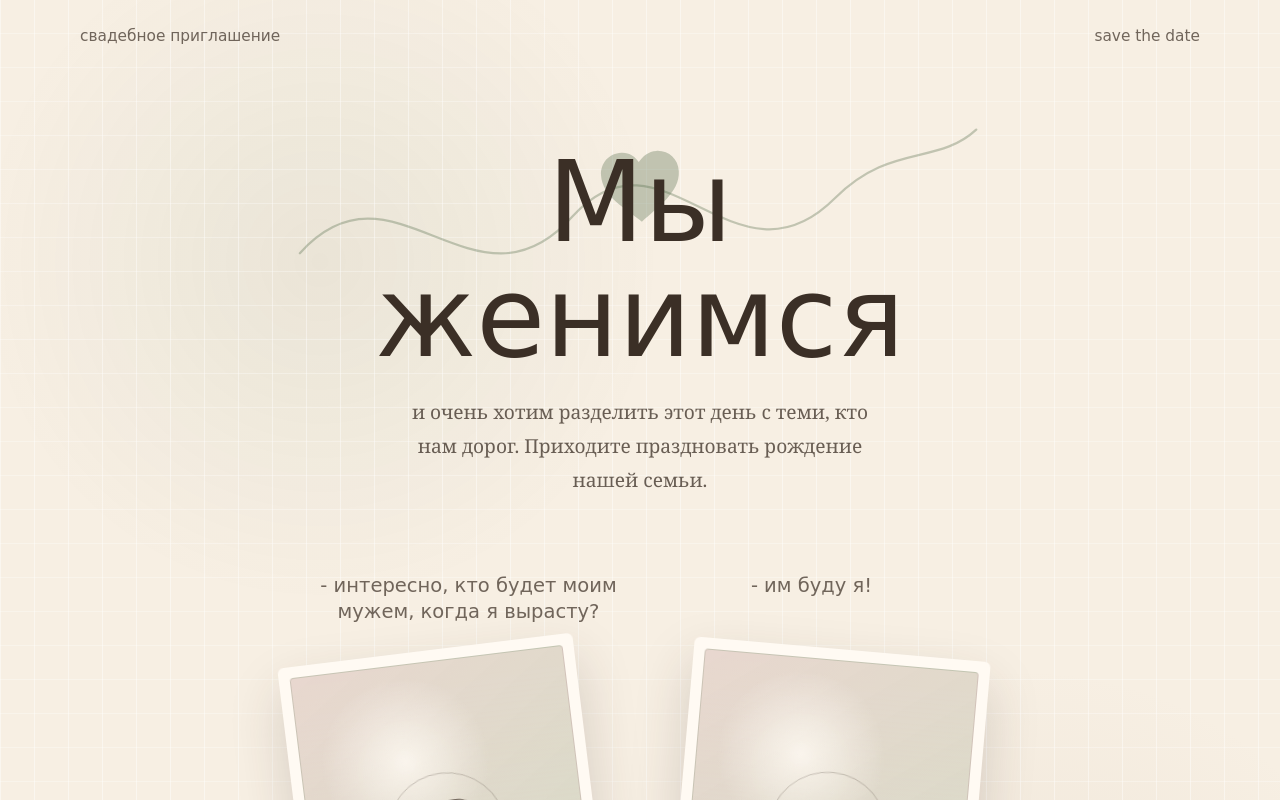
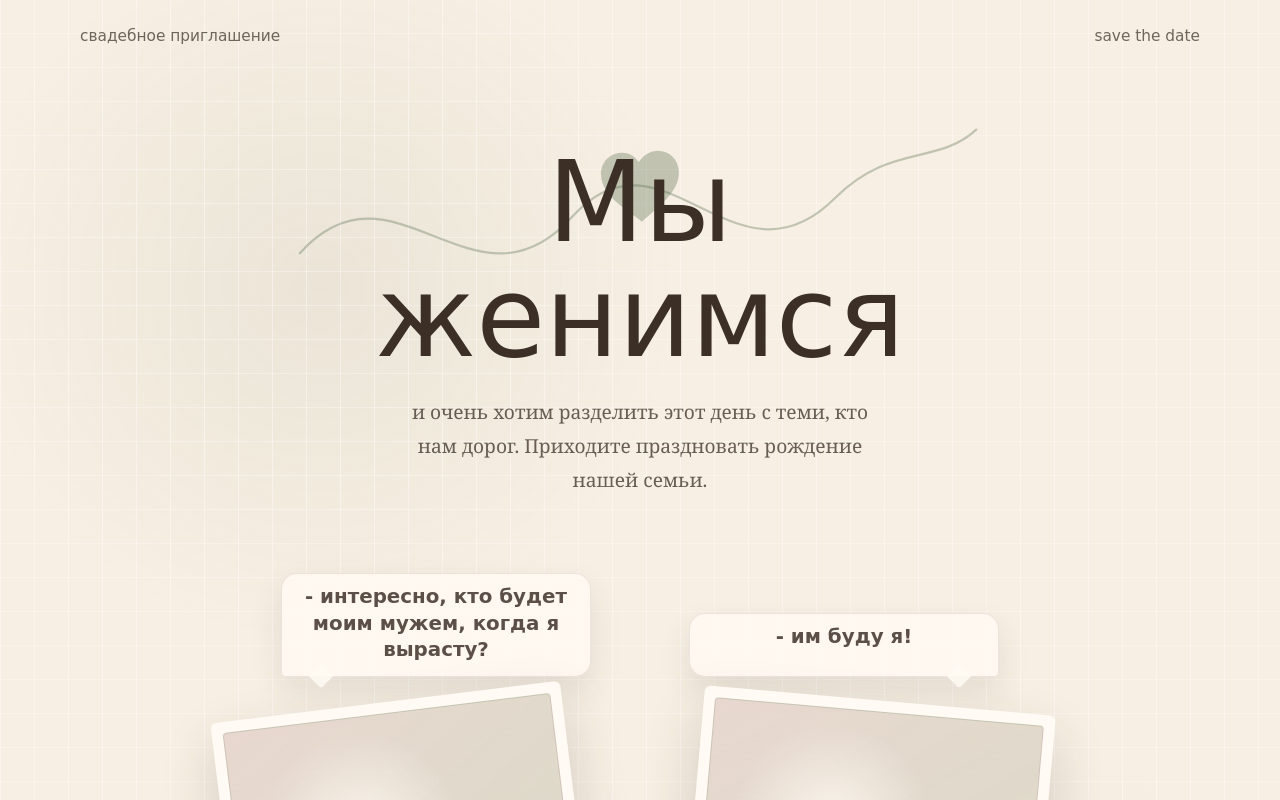
Before and after one commit to danrody/Alexand_and_Ulia_site, a Next.js app: page / in a window 1280 px wide. Shown: the top 800 px of the page. Built offline with nearby package versions, Linux system fonts and the light colour scheme.

Commit message:
Add files via upload

```diff
--- a/app/globals.css
+++ b/app/globals.css
@@ -215,9 +215,9 @@ select {
   z-index: 2;
   display: grid;
   grid-template-columns: repeat(2, minmax(0, 1fr));
-  gap: clamp(18px, 4vw, 46px);
+  gap: clamp(20px, 4.4vw, 56px);
   align-items: end;
-  width: min(calc(100% - 12px), 640px);
+  width: min(calc(100% - 12px), 760px);
   margin: clamp(42px, 7vw, 76px) auto 0;
 }
 
@@ -252,14 +252,46 @@ select {
 }
 
 .polaroid-quote {
-  min-height: 3em;
-  margin: 0 0 clamp(10px, 2vw, 16px);
-  color: rgba(59, 47, 38, 0.72);
-  font-size: clamp(1rem, 1.75vw, 1.22rem);
+  position: relative;
+  justify-self: center;
+  width: min(100%, 310px);
+  min-height: 3.2em;
+  margin: 0 0 clamp(14px, 2.4vw, 22px);
+  padding: 10px 16px 12px;
+  border: 1px solid rgba(59, 47, 38, 0.1);
+  border-radius: 16px 16px 16px 5px;
+  background: rgba(255, 250, 243, 0.88);
+  box-shadow: 0 14px 32px rgba(59, 47, 38, 0.1);
+  color: rgba(59, 47, 38, 0.84);
+  font-size: clamp(1.02rem, 1.72vw, 1.24rem);
+  font-weight: 600;
   line-height: 1.34;
   overflow-wrap: anywhere;
   text-align: center;
   transform: none;
+}
+
+.polaroid-quote::after {
+  position: absolute;
+  bottom: -10px;
+  left: 30px;
+  width: 18px;
+  height: 18px;
+  border-right: 1px solid rgba(59, 47, 38, 0.1);
+  border-bottom: 1px solid rgba(59, 47, 38, 0.1);
+  border-bottom-right-radius: 4px;
+  background: rgba(255, 250, 243, 0.88);
+  content: "";
+  transform: rotate(45deg);
+}
+
+.polaroid-stack:nth-child(2) .polaroid-quote {
+  border-radius: 16px 16px 5px 16px;
+}
+
+.polaroid-stack:nth-child(2) .polaroid-quote::after {
+  right: 30px;
+  left: auto;
 }
 
 .photo-placeholder {
@@ -594,10 +626,10 @@ select {
 .timeline-wrap {
   position: relative;
   display: grid;
-  gap: 34px;
-  min-height: 700px;
+  gap: 42px;
+  min-height: 760px;
   margin-top: 52px;
-  padding: 34px 0 126px;
+  padding: 34px 0 132px;
 }
 
 .timeline-item {
@@ -606,16 +638,16 @@ select {
   display: grid;
   gap: 13px;
   justify-items: center;
-  min-height: 146px;
+  min-height: 158px;
   padding: 10px clamp(16px, 5vw, 54px);
   text-align: center;
 }
 
 .timeline-curve {
   position: absolute;
-  inset: 0;
+  inset: -6px -22px 0;
   z-index: 0;
-  width: 100%;
+  width: calc(100% + 44px);
   height: 100%;
   color: rgba(255, 250, 243, 0.78);
   pointer-events: none;
@@ -630,12 +662,12 @@ select {
 
 .timeline-finish-heart {
   position: absolute;
-  bottom: 22px;
+  bottom: 8px;
   left: 50%;
   z-index: 1;
   width: 76px;
   height: 66px;
-  color: rgba(255, 250, 243, 0.78);
+  color: #fffaf3;
   filter: drop-shadow(0 10px 20px rgba(39, 35, 29, 0.08));
   transform: translateX(-50%) rotate(-6deg);
 }
@@ -644,8 +676,8 @@ select {
   position: relative;
   display: grid;
   justify-self: center;
-  min-width: clamp(148px, 21vw, 214px);
-  padding: clamp(18px, 2.8vw, 26px) clamp(28px, 4vw, 42px);
+  min-width: clamp(160px, 22vw, 226px);
+  padding: clamp(20px, 3vw, 28px) clamp(32px, 4.4vw, 48px);
   border-radius: 999px;
   background:
     radial-gradient(ellipse at 50% 50%, rgba(105, 116, 95, 0.98), rgba(105, 116, 95, 0.88) 64%, rgba(105, 116, 95, 0) 67%),
@@ -661,10 +693,14 @@ select {
 }
 
 .timeline-copy {
+  position: relative;
   max-width: 560px;
-  padding: 2px 16px 5px;
-  background: radial-gradient(ellipse at center, rgba(105, 116, 95, 0.9), rgba(105, 116, 95, 0) 74%);
+  padding: 4px 18px 8px;
   justify-self: center;
+}
+
+.timeline-copy::before {
+  display: none;
 }
 
 .timeline-item h3 {
@@ -743,7 +779,7 @@ select {
   background: #fffaf3;
   box-shadow: 0 28px 78px rgba(59, 47, 38, 0.16);
   transform-origin: center 82%;
-  animation: house-card-cycle 18s ease-in-out infinite;
+  animation: house-card-cycle 15s cubic-bezier(0.45, 0, 0.2, 1) infinite;
   animation-delay: var(--card-delay, 0s);
   will-change: transform, opacity;
 }
@@ -761,6 +797,8 @@ select {
 .house-card img {
   width: 100%;
   height: 100%;
+  animation: house-image-drift 15s ease-in-out infinite;
+  animation-delay: var(--card-delay, 0s);
   object-fit: cover;
   object-position: var(--image-position, center);
 }
@@ -793,6 +831,10 @@ select {
 }
 
 .house-carousel:hover .house-card {
+  animation-play-state: paused;
+}
+
+.house-carousel:hover .house-card img {
   animation-play-state: paused;
 }
 
@@ -1105,27 +1147,48 @@ select {
 
 @keyframes house-card-cycle {
   0%,
-  26% {
+  24% {
     z-index: 4;
     opacity: 1;
     transform: translate3d(0, 0, 0) rotate(1deg) scale(1);
   }
-  33%,
-  59% {
+  31% {
+    z-index: 4;
+    opacity: 0;
+    transform: translate3d(56px, 0, 28px) rotate(3deg) scale(1.02);
+  }
+  32%,
+  57% {
     z-index: 3;
     opacity: 0.88;
-    transform: translate3d(18px, 18px, -44px) rotate(4deg) scale(0.96);
+    transform: translate3d(22px, 18px, -44px) rotate(4deg) scale(0.96);
   }
-  66%,
-  92% {
+  64%,
+  91% {
     z-index: 2;
     opacity: 0.66;
-    transform: translate3d(-16px, 28px, -84px) rotate(-3deg) scale(0.92);
+    transform: translate3d(-18px, 28px, -84px) rotate(-3deg) scale(0.92);
   }
   100% {
     z-index: 4;
     opacity: 1;
     transform: translate3d(0, 0, 0) rotate(1deg) scale(1);
+  }
+}
+
+@keyframes house-image-drift {
+  0%,
+  24% {
+    transform: scale(1.035) translateX(0);
+  }
+  31% {
+    transform: scale(1.055) translateX(-10px);
+  }
+  64% {
+    transform: scale(1.02) translateX(8px);
+  }
+  100% {
+    transform: scale(1.035) translateX(0);
   }
 }
 
@@ -1178,7 +1241,7 @@ select {
   }
 
   .hero-section {
-    min-height: clamp(720px, 100svh, 860px);
+    min-height: clamp(780px, 108svh, 930px);
     padding-right: 16px;
     padding-left: 16px;
   }
@@ -1198,8 +1261,8 @@ select {
 
   .hero-copy {
     width: 100%;
-    max-width: 320px;
-    margin-top: clamp(46px, 12svh, 72px);
+    max-width: 350px;
+    margin-top: clamp(38px, 10svh, 66px);
   }
 
   .hero-copy h1 {
@@ -1213,10 +1276,10 @@ select {
   }
 
   .polaroid-row {
-    width: min(calc(100% - 82px), 308px);
-    gap: 16px;
-    margin-top: 38px;
-    transform: translateX(-28px);
+    width: min(100%, 356px);
+    gap: 12px;
+    margin-top: 30px;
+    transform: none;
   }
 
   .polaroid {
@@ -1229,9 +1292,11 @@ select {
   }
 
   .polaroid-quote {
-    min-height: 5.4em;
-    margin-bottom: 8px;
-    font-size: 0.96rem;
+    width: 100%;
+    min-height: 5.7em;
+    margin-bottom: 10px;
+    padding: 8px 7px 9px;
+    font-size: 0.88rem;
     line-height: 1.34;
   }
 
@@ -1241,9 +1306,9 @@ select {
   }
 
   .names-band {
-    padding-top: 24px;
+    padding-top: 20px;
     gap: 10px;
-    font-size: clamp(1.28rem, 6.4vw, 1.72rem);
+    font-size: clamp(1.34rem, 6.8vw, 1.86rem);
   }
 
   .hero-ribbon {
@@ -1265,36 +1330,38 @@ select {
   }
 
   .timeline-wrap {
-    gap: 28px;
-    min-height: 700px;
-    padding: 26px 0 118px;
+    gap: 34px;
+    min-height: 760px;
+    padding: 26px 0 132px;
   }
 
   .timeline-curve {
-    inset: 0 -42px 0;
-    width: calc(100% + 84px);
+    inset: 0 -58px 0;
+    width: calc(100% + 116px);
   }
 
   .timeline-item {
     gap: 10px;
-    min-height: 150px;
+    min-height: 160px;
     padding-right: 0;
     padding-left: 0;
   }
 
   .timeline-time-wrap {
-    min-width: 124px;
-    padding: 16px 22px;
+    min-width: 136px;
+    padding: 17px 25px;
   }
 
   .timeline-finish-heart {
-    bottom: 24px;
+    bottom: 18px;
     width: 72px;
     height: 63px;
   }
 
   .timeline-copy {
-    max-width: 290px;
+    max-width: 306px;
+    padding-right: 14px;
+    padding-left: 14px;
   }
 
   .details-note,
--- a/app/layout.tsx
+++ b/app/layout.tsx
@@ -1,9 +1,14 @@
-import type { Metadata } from "next";
+import type { Metadata, Viewport } from "next";
 import "./globals.css";
 
 export const metadata: Metadata = {
   title: "Александр и Юлия | Свадебное приглашение",
   description: "Приглашение на день рождения семьи Александра и Юлии 29.06.2026"
+};
+
+export const viewport: Viewport = {
+  width: "device-width",
+  initialScale: 1
 };
 
 export default function RootLayout({
--- a/app/page.tsx
+++ b/app/page.tsx
@@ -284,7 +284,7 @@ function Timeline() {
       >
         <path
           className="timeline-curve-path"
-          d="M382 18C210 42 156 124 218 184C286 248 500 174 562 246C642 338 560 448 430 452C252 456 166 506 228 574C264 620 326 612 380 638"
+          d="M382 18C160 44 104 128 174 198C244 268 538 176 624 266C728 374 646 452 438 456C238 460 92 548 172 636C222 684 312 678 380 690"
           fill="none"
           stroke="currentColor"
           strokeWidth="4"
@@ -340,7 +340,7 @@ function HouseCarousel() {
           key={card.title}
           style={
             {
-              "--card-delay": `${index * -6}s`,
+              "--card-delay": `${index * -5}s`,
               "--image-position": card.position
             } as CSSProperties
           }
@@ -388,7 +388,7 @@ export default function Home() {
               </p>
             </div>
 
-            <div className="polaroid-row" aria-label="Детские фотографии">
+            <div className="polaroid-row" aria-label="Фотографии жениха и невесты">
               <Polaroid
                 label="невеста"
                 initials="Ю"
@@ -405,9 +405,9 @@ export default function Home() {
           </div>
 
           <div className="names-band">
+            <span>Юлия</span>
+            <HeartMark className="names-heart" />
             <span>Александр</span>
-            <HeartMark className="names-heart" />
-            <span>Юлия</span>
           </div>
         </section>
 
```
